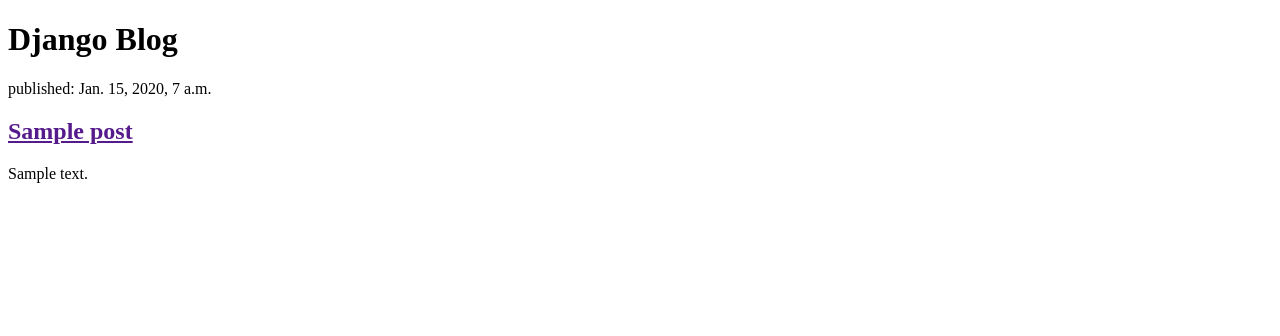
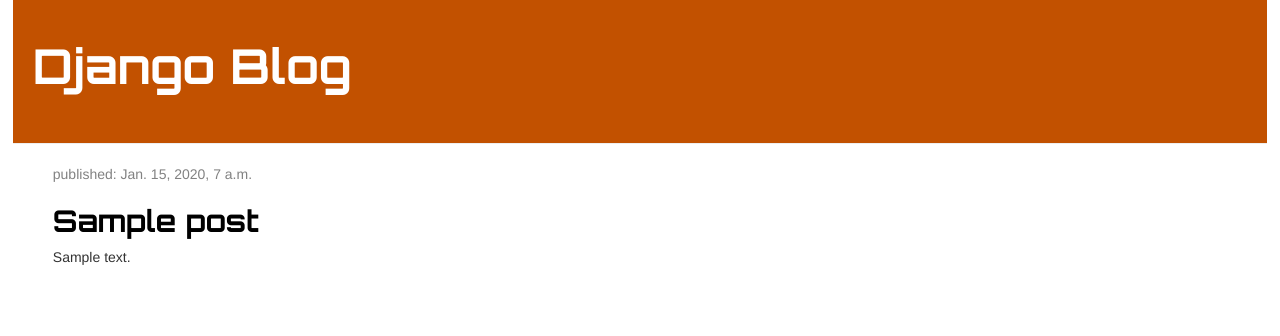
Before and after one commit to devlinhares-br/my_first_blog, a Django app: page / in a window 1280 px wide. Shown: the top 336 px of the page. Run offline with Django 3.2, Linux system fonts and the light colour scheme; tables that the repository leaves empty hold one stand-in row (values such as "Sample post"); some libraries are stand-ins or nearby versions.

Commit message:
Added view and template for detailed blog post as well as CSS for the site

```diff
--- /dev/null
+++ b/blog/static/css/blog.css
@@ -0,0 +1,54 @@
+body {
+    padding-left: 1%;
+    padding-right: 1%;
+}
+
+h1 a, h2 a {
+    color: #1e3387;
+    font-family: 'Orbitron', sans-serif;
+}
+
+.page-header {
+    background-color: #C25100;
+    margin-top: 0;
+    padding: 20px 20px 40px;
+}
+
+.page-header h1, .page-header h1 a, .page-header h1 a:visited, .page-header h1 a:active {
+    color: #ffffff;
+    font-size: 36pt;
+    text-decoration: none;
+}
+.content {
+    margin-left: 40px;
+}
+h1, h2, h3, h4 {
+    font-family: 'Orbitron', sans-serif;
+}
+
+.date {
+    color: #828282
+}
+
+.save {
+    float: right
+}
+
+.post-from textarea, .post-form input {
+    width: 100%
+}
+
+.top-menu, top.menu:hover, .top-menu:visited {
+    color: #ffffff;
+    float: right;
+    font-size: 26pt;
+    margin-right: 20px;
+}
+
+.post {
+    margin-bottom: 70px;
+}
+
+.post h2 a, .post h2 a:visited {
+    color: #000000;
+}
--- /dev/null
+++ b/blog/templates/blog/base.html
@@ -0,0 +1,25 @@
+<!DOCTYPE html>
+{% load static %}
+<html lang="pt_br">
+<head>
+    <meta charset="UTF-8">
+    <title>Porject's Blog</title>
+    <link rel="stylesheet" href="//maxcdn.bootstrapcdn.com/bootstrap/3.2.0/css/bootstrap.min.css">
+    <link rel="stylesheet" href="//maxcdn.bootstrapcdn.com/bootstrap/3.2.0/css/bootstrap-theme.min.css">
+    <link rel="stylesheet" href="{% static 'css/blog.css' %}">
+    <link href="https://fonts.googleapis.com/css2?family=Orbitron:wght@700&display=swap" rel="stylesheet">
+</head>
+<body>
+    <div class="page-header">
+        <h1><a href="/">Django Blog</a></h1>
+    </div>
+    <div class="content container">
+        <div class="row">
+                <div class="cold-md-8">
+                    {% block content %}
+                    {% endblock %}
+                </div>
+        </div>
+    </div>
+</body>
+</html>
--- a/blog/templates/blog/post_list.html
+++ b/blog/templates/blog/post_list.html
@@ -1,19 +1,13 @@
-<!DOCTYPE html>
-<html lang="pt_br">
-<head>
-    <meta charset="UTF-8">
-    <title>Porject's Blog</title>
-</head>
-<body>
-    <div><h1>Django Blog</h1></div>
-    <div>
-        {% for post in posts%}
-            <div>
-                <p>published: {{ post.published_date}}</p>
-                <h2><a href="">{{ post.title }}</a></h2>
-                <p>{{ post.text|linebreaksbr }}</p>
+{% extends 'blog/base.html' %}
+
+{% block content %}
+    {% for post in posts %}
+        <div class="post">
+            <div class="date">
+                <p>published: {{ post.published_date }}</p>
             </div>
-        {% endfor %}
-    </div>
-</body>
-</html>
+            <h2><a href="{% url 'post_detail' pk=post.pk %}">{{ post.title }}</a></h2>
+            <p>{{ post.text|linebreaksbr }}</p>
+        </div>
+    {% endfor %}
+{% endblock %}
--- a/blog/urls.py
+++ b/blog/urls.py
@@ -3,4 +3,5 @@
 
 urlpatterns = [
     path('', views.post_list, name='post_list'),
+    path('post/<int:pk>/', views.post_detail, name='post_detail'),
 ]
--- a/blog/views.py
+++ b/blog/views.py
@@ -1,4 +1,4 @@
-from django.shortcuts import render
+from django.shortcuts import render, get_object_or_404
 from django.utils import timezone
 from .models import Post
 
@@ -6,3 +6,8 @@
 def post_list(request):
     posts = Post.objects.filter(published_date__lte=timezone.now()).order_by('published_date')
     return render(request, 'blog/post_list.html', {'posts': posts})
+
+
+def post_detail(request, pk):
+    post = get_object_or_404(Post, pk=pk)
+    return render(request, 'blog/post_detail.html', {'post': post})
```
Also changed, not shown: blog/templates/blog/post_detail.html (added, +13 -0 lines).
